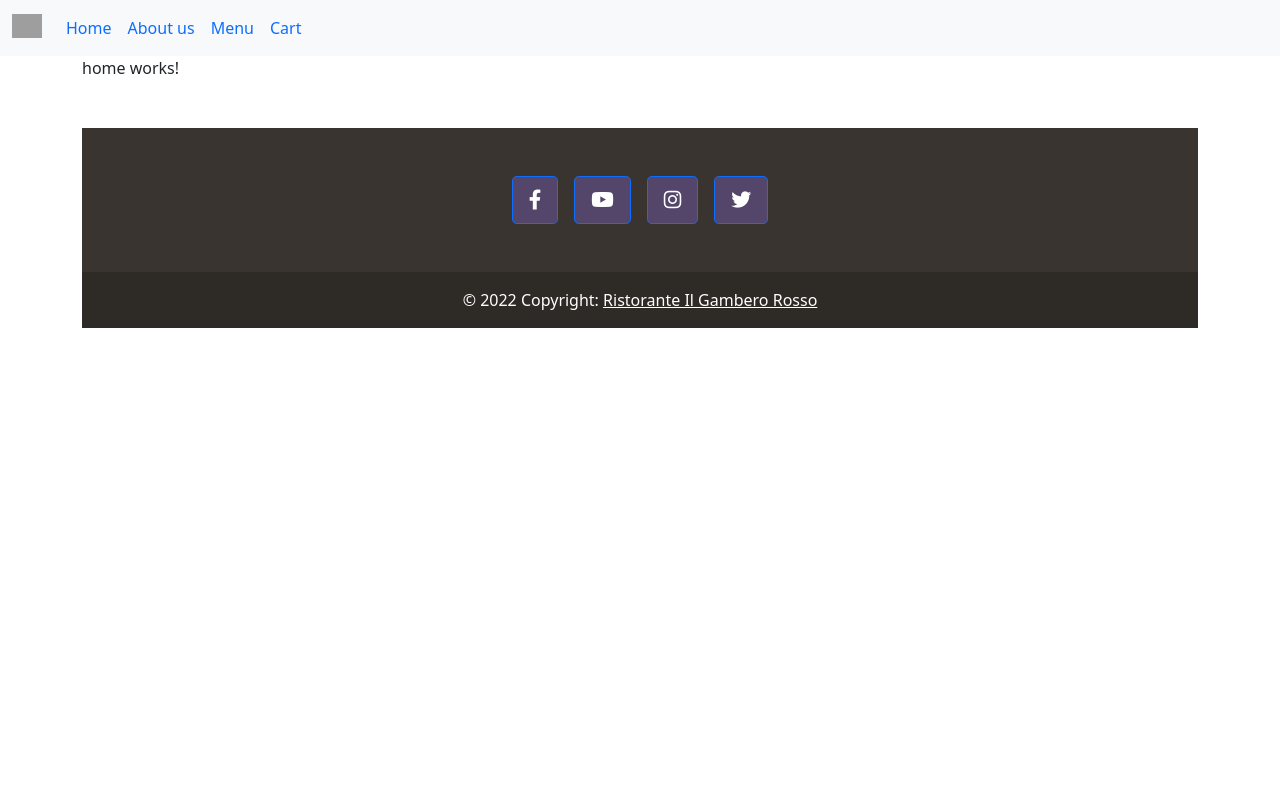
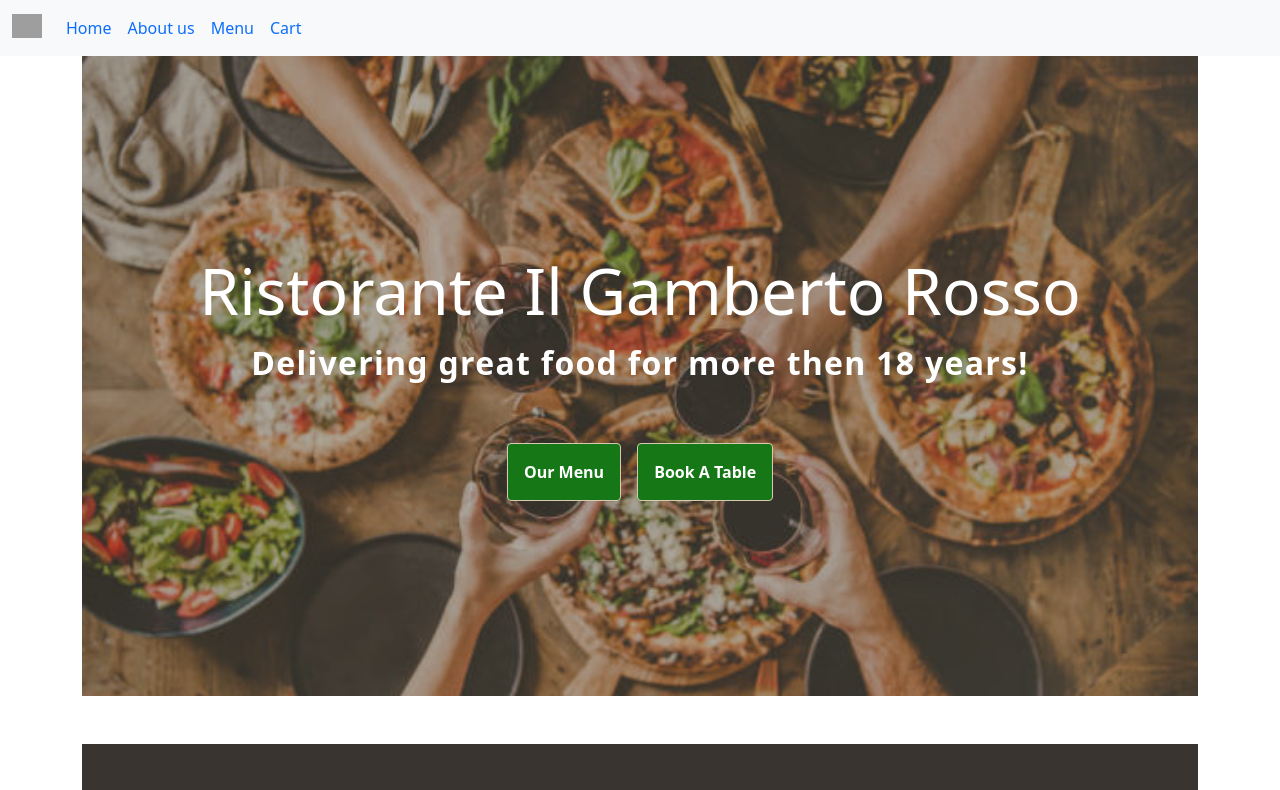
Before and after one commit to FelBud/FE17-CR3-Felix_Budin, an Angular app: page / in a window 1280 px wide. Shown: the top 790 px of the page. Built offline with nearby package versions, Linux system fonts and the light colour scheme; grey boxes are pictures that could not be loaded.

Commit message:
about page

```diff
--- a/src/app/about/about.component.css
+++ b/src/app/about/about.component.css
@@ -0,0 +1,3 @@
+* {
+    background-color: antiquewhite;
+}
--- a/src/app/about/about.component.html
+++ b/src/app/about/about.component.html
@@ -1 +1,13 @@
-<p>about works!</p>
+<div class="container">
+    <div class="text-center my-3 fs-1">Ristorante Il Gamberto Rosso</div>
+    <div class="row my-5 d-flex justify-content-between">
+        <div class="col-lg-6 col-xs-12">
+            <img src="/assets/img/restaurant.jpg" style="height:400px; ">
+        </div>
+        <div class="text col-lg-6 col-xs-12 ">
+            <h3>We love food and we love to cook for you.</h3>
+            <p>A bottle of white, a bottle of red. Perhaps a bottle of rose instead. We'll get a table near the street. In our old familiar place. You and I, face to face. <br> A bottle of red, a bottle of white It all depends upon your appetite. I'll meet
+                you any time you want In our Italian Restaurant </p>
+        </div>
+    </div>
+</div>
--- a/src/app/home/home.component.css
+++ b/src/app/home/home.component.css
@@ -0,0 +1,44 @@
+.home {
+    position: relative;
+    width: 100%;
+    height: 80vh;
+}
+
+.home .home-img {
+    width: 100%;
+    height: 100%;
+    -o-object-fit: cover;
+    object-fit: cover;
+    -o-object-position: center;
+    object-position: center;
+}
+
+.home .home-text-container {
+    position: absolute;
+    top: 0;
+    left: 0;
+    width: 100%;
+    height: 100%;
+    background: #4b44346e;
+    color: white;
+}
+
+.home .home-text-container .home-headline {
+    font-size: 5vw;
+}
+
+.home .home-text-container .home-text {
+    font-size: 2.5vw;
+    letter-spacing: 0.1vw;
+    font-weight: bold;
+}
+
+.home .home-text-container .btn {
+    font-weight: bold;
+    background: rgb(21, 119, 21);
+    border: 1px solid #D6CBB2;
+}
+
+.home .home-text-container .btn:hover {
+    background: transparent;
+}
--- a/src/app/home/home.component.html
+++ b/src/app/home/home.component.html
@@ -1 +1,12 @@
-<p>home works!</p>
+<div class="home">
+    <img class="home-img" src="assets/img/home.jpg">
+    <div class="home-text-container d-flex flex-column justify-content-center align-items-center">
+        <div class="home-headline">Ristorante Il Gamberto Rosso</div>
+        <div class="home-text mb-5">Delivering great food for more then 18 years!</div>
+        <div class="button-container d-flex align-items-center">
+            <button type="button" class="btn btn-secondary m-2 p-3" routerLink="/product-list">Our Menu</button>
+            <button type="button" class="btn btn-secondary m-2 p-3">Book A Table</button>
+        </div>
+    </div>
+
+</div>
--- a/src/app/products.ts
+++ b/src/app/products.ts
@@ -11,14 +11,14 @@ export const products = [
         name: "Pizza Capricciosa",
         description: "Pizza Capricciosa – a true classic of italian Kitchen.",
         img: "assets/img/capricciosa.jpg",
-        price: 15.50,
+        price: 11.20,
         availability: true
         },
         {
         name: "Pizza Margherita",
-        description: "Named after Queen Margherita in the colours of Ialy.",
+        description: "Named after Queen Margherita in the colours of Italy.",
         img: "assets/img/margherita.jpg",
-        price: 19.50,
+        price: 10.50,
         availability: true
         },
         {
@@ -32,21 +32,21 @@ export const products = [
         name: "Penne al Gorgonzola",
         description: "Cheese as cheese can!",
         img: "assets/img/penne.jpg",
-        price: 12.30,
+        price: 14.10,
         availability: true
         },
         {
         name: "Spaghetti Carbonara",
         description: "Carbonara withcream is a crime.",
         img: "assets/img/carbonara.jpg",
-        price: 15.70,
+        price: 9.70,
         availability: true
         },
         {
         name: "Tiramisu",
         description: "Sweet as heaven.",
         img: "assets/img/tiramisu.jpg",
-        price: 10.20,
+        price: 6.20,
         availability: true
         },
      ];
```
Also changed, not shown: src/assets/img/home.jpg (added), src/assets/img/restaurant.jpg (added).
